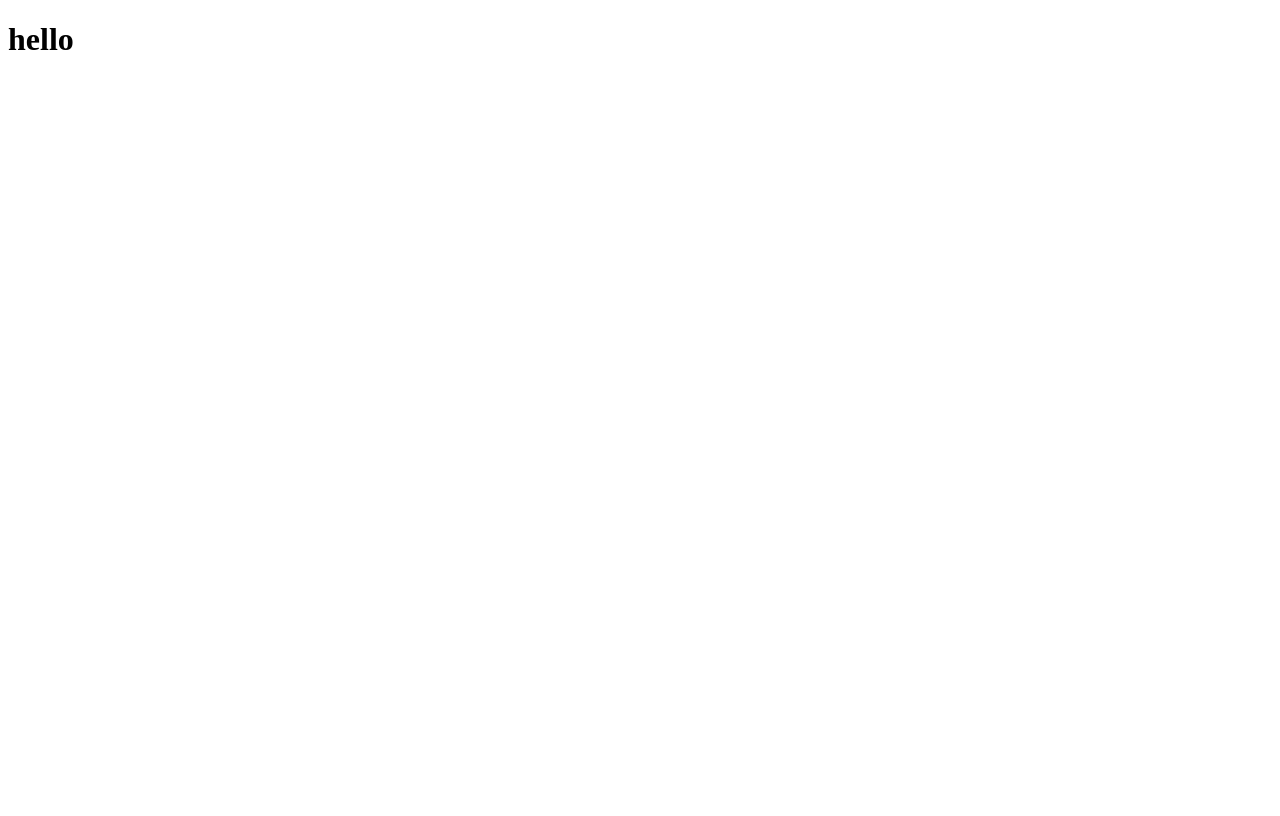
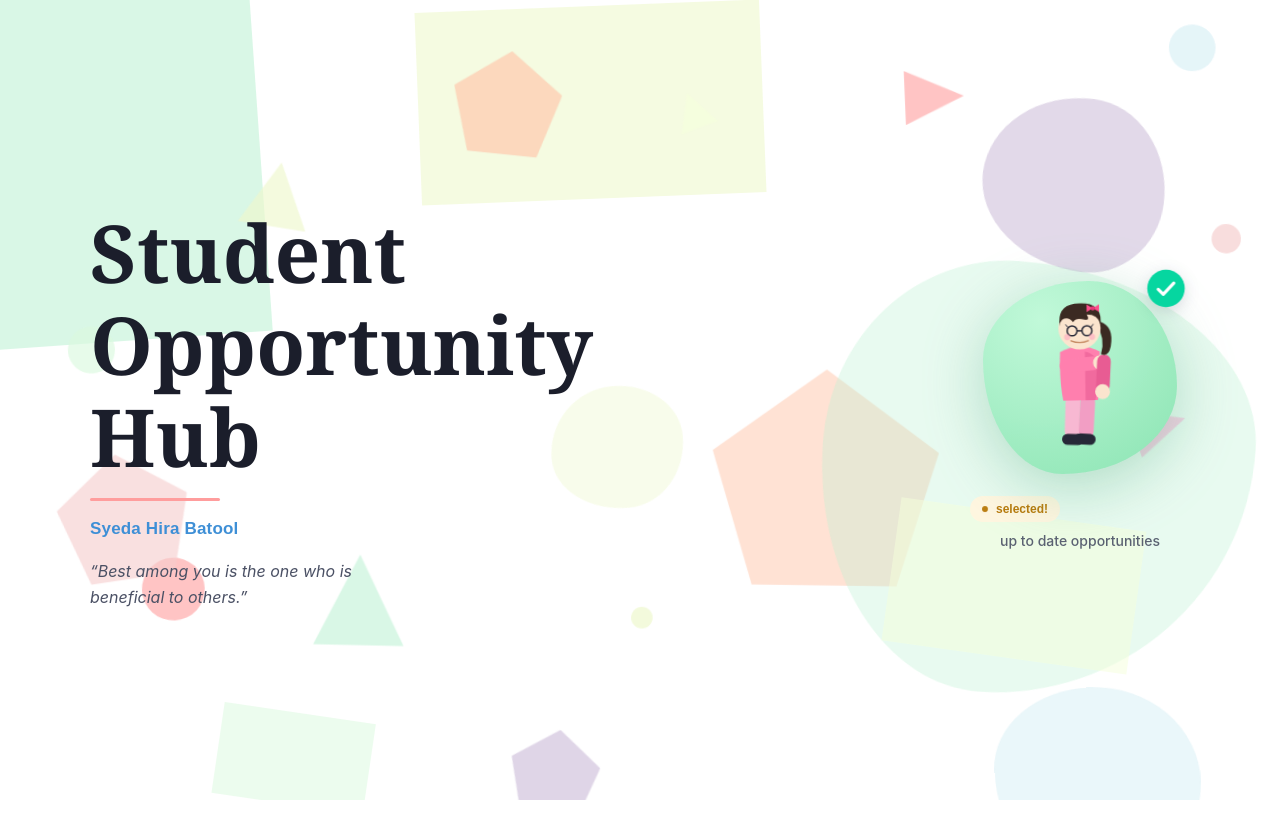
Before and after one commit to syeda-hira-batool/Students-Opportunity-Hub, a React (Vite) app: page / in a window 1280 px wide. Built offline with nearby package versions, Linux system fonts and the light colour scheme.

Commit message:
rendered the home page

```diff
--- a/src/App.tsx
+++ b/src/App.tsx
@@ -1,11 +1,15 @@
 import './App.css'
+import './index.css'
+import { BrowserRouter, Routes, Route } from 'react-router-dom'
+import HomePage from './MyComponents/HomePage'
 
 function App() {
-
   return (
-    <>
-     <h1>hello</h1>
-    </>
+    <BrowserRouter>
+      <Routes>
+        <Route path="/" element={<HomePage />} />
+      </Routes>
+    </BrowserRouter>
   )
 }
 
```
